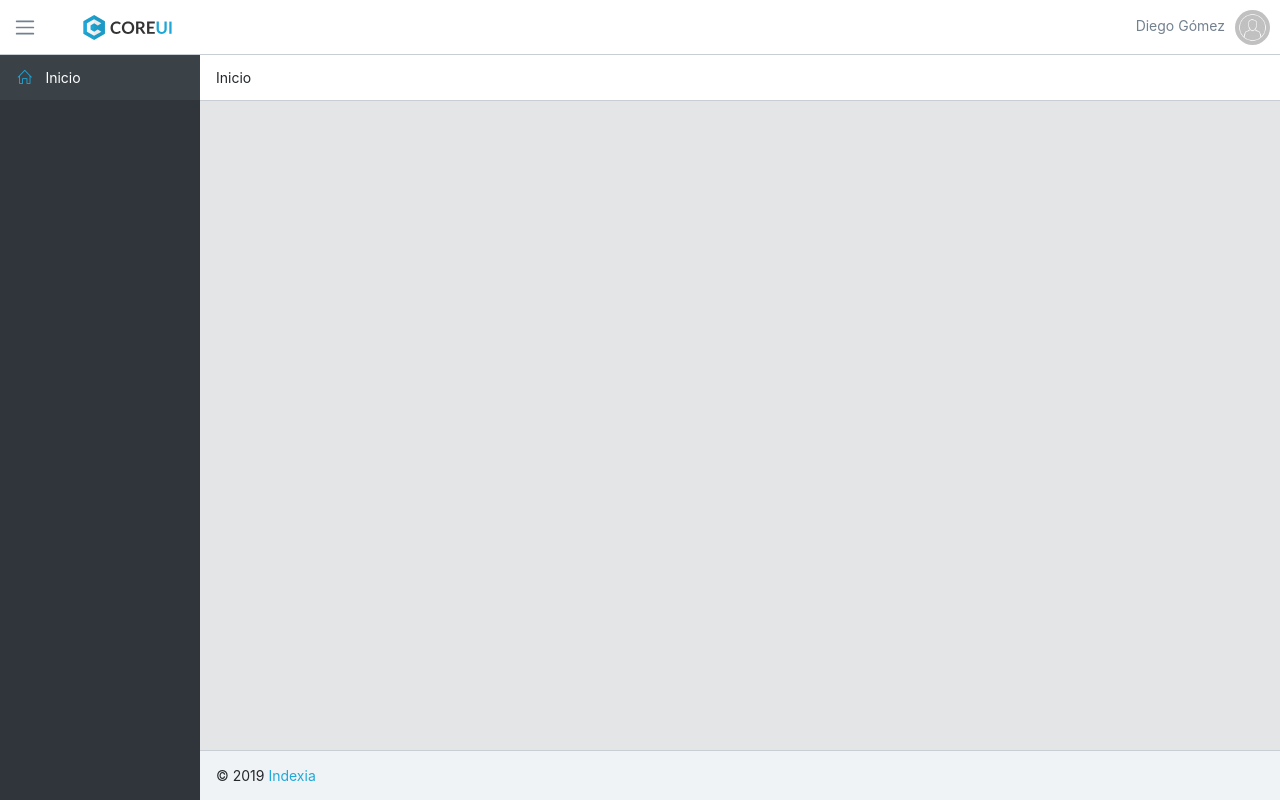
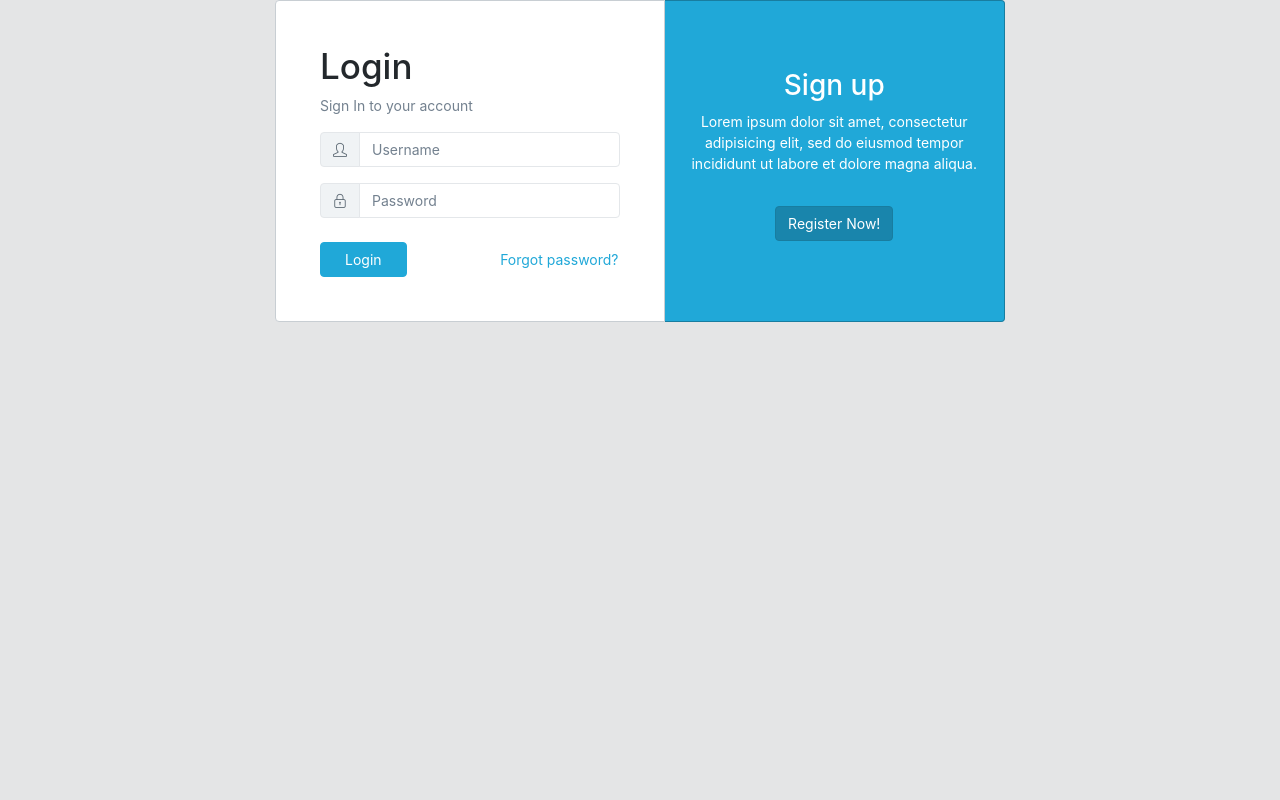
Before and after one commit to dyg321/manager, an Angular app: page /login in a window 1280 px wide. Before the commit this address led to /. Built offline with nearby package versions, Linux system fonts and the light colour scheme.

Commit message:
login page

```diff
--- a/src/app/app-routing.module.ts
+++ b/src/app/app-routing.module.ts
@@ -1,8 +1,19 @@
 import { NgModule } from '@angular/core';
 import { Routes, RouterModule } from '@angular/router';
+import { LoginComponent } from './views/login/login.component';
+import { InicioComponent } from './views/inicio/inicio.component';
 
-
-const routes: Routes = [];
+const routes: Routes = [
+  {
+    path: 'inicio',
+    component: InicioComponent
+  },{
+    path: 'login',
+    component: LoginComponent
+  }
+  ,{ path:  '', redirectTo:  'inicio', pathMatch:  'full' }
+  ,{ path: '**', redirectTo: 'inicio' }
+];
 
 @NgModule({
   imports: [RouterModule.forRoot(routes)],
--- a/src/app/app.component.ts
+++ b/src/app/app.component.ts
@@ -1,20 +1,12 @@
 import { Component } from '@angular/core';
-import { INavitem } from './models/navitem'
+
 
 @Component({
   selector: 'app-root',
-  templateUrl: './app.component.html'
+  template: '<router-outlet></router-outlet>'
 })
 export class AppComponent {
 
-  public navItems: INavitem[];
 
-  constructor(){
-    this.navItems = [{
-      href: '/',
-      icon: 'home',
-      title: 'Inicio'
-    }];
-  }
 
 }
--- /dev/null
+++ b/src/app/services/api.service.ts
@@ -0,0 +1,27 @@
+import { Injectable } from '@angular/core';
+import { Router } from '@angular/router';
+import { HttpClient, HttpHeaders, HttpParams } from '@angular/common/http';
+
+
+@Injectable({
+  providedIn: 'root'
+})
+export class ApiService {
+
+  constructor (
+    private router: Router,
+    private http: HttpClient
+  ){}
+
+  validSession(){
+
+    if (!localStorage.getItem("token")){
+      this.router.navigate(['/login']);
+      return;
+    }
+
+
+
+  }
+
+}
--- a/src/app/app.component.html
+++ b/src/app/views/inicio/inicio.component.html
@@ -66,5 +66,3 @@
 <footer class="app-footer">
   <span>&copy; 2019 <a href="http://www.indexia.com.co">Indexia</a></span>
 </footer>
-
-<router-outlet></router-outlet>
--- /dev/null
+++ b/src/app/views/inicio/inicio.component.ts
@@ -0,0 +1,30 @@
+import { Component, OnInit } from '@angular/core';
+import { Router } from '@angular/router';
+import { INavitem } from '../../models/navitem';
+import { ApiService } from '../../services/api.service';
+
+@Component({
+  templateUrl: 'inicio.component.html'
+})
+export class InicioComponent  implements OnInit {
+
+  public navItems: INavitem[];
+
+  constructor (
+    private router: Router,
+    private apiService: ApiService
+  ){}
+
+  ngOnInit(){
+
+    this.apiService.validSession();
+
+    this.navItems = [{
+      href: '/inicio',
+      icon: 'home',
+      title: 'Inicio'
+    }];
+
+  }
+
+}
--- /dev/null
+++ b/src/app/views/login/login.component.html
@@ -0,0 +1,48 @@
+
+    <div class="container">
+      <div class="row justify-content-center">
+        <div class="col-md-8">
+          <div class="card-group">
+            <div class="card p-4">
+              <div class="card-body">
+                <h1>Login</h1>
+                <p class="text-muted">Sign In to your account</p>
+                <div class="input-group mb-3">
+                  <div class="input-group-prepend">
+                    <span class="input-group-text">
+                      <i class="icon-user"></i>
+                    </span>
+                  </div>
+                  <input class="form-control" type="text" placeholder="Username">
+                </div>
+                <div class="input-group mb-4">
+                  <div class="input-group-prepend">
+                    <span class="input-group-text">
+                      <i class="icon-lock"></i>
+                    </span>
+                  </div>
+                  <input class="form-control" type="password" placeholder="Password">
+                </div>
+                <div class="row">
+                  <div class="col-6">
+                    <button class="btn btn-primary px-4" type="button">Login</button>
+                  </div>
+                  <div class="col-6 text-right">
+                    <button class="btn btn-link px-0" type="button">Forgot password?</button>
+                  </div>
+                </div>
+              </div>
+            </div>
+            <div class="card text-white bg-primary py-5 d-md-down-none" style="width:44%">
+              <div class="card-body text-center">
+                <div>
+                  <h2>Sign up</h2>
+                  <p>Lorem ipsum dolor sit amet, consectetur adipisicing elit, sed do eiusmod tempor incididunt ut labore et dolore magna aliqua.</p>
+                  <button class="btn btn-primary active mt-3" type="button">Register Now!</button>
+                </div>
+              </div>
+            </div>
+          </div>
+        </div>
+      </div>
+    </div>
```
Also changed, not shown: src/app/app.module.ts (+15 -3 lines), src/app/views/login/login.component.ts (added, +11 -0 lines).
